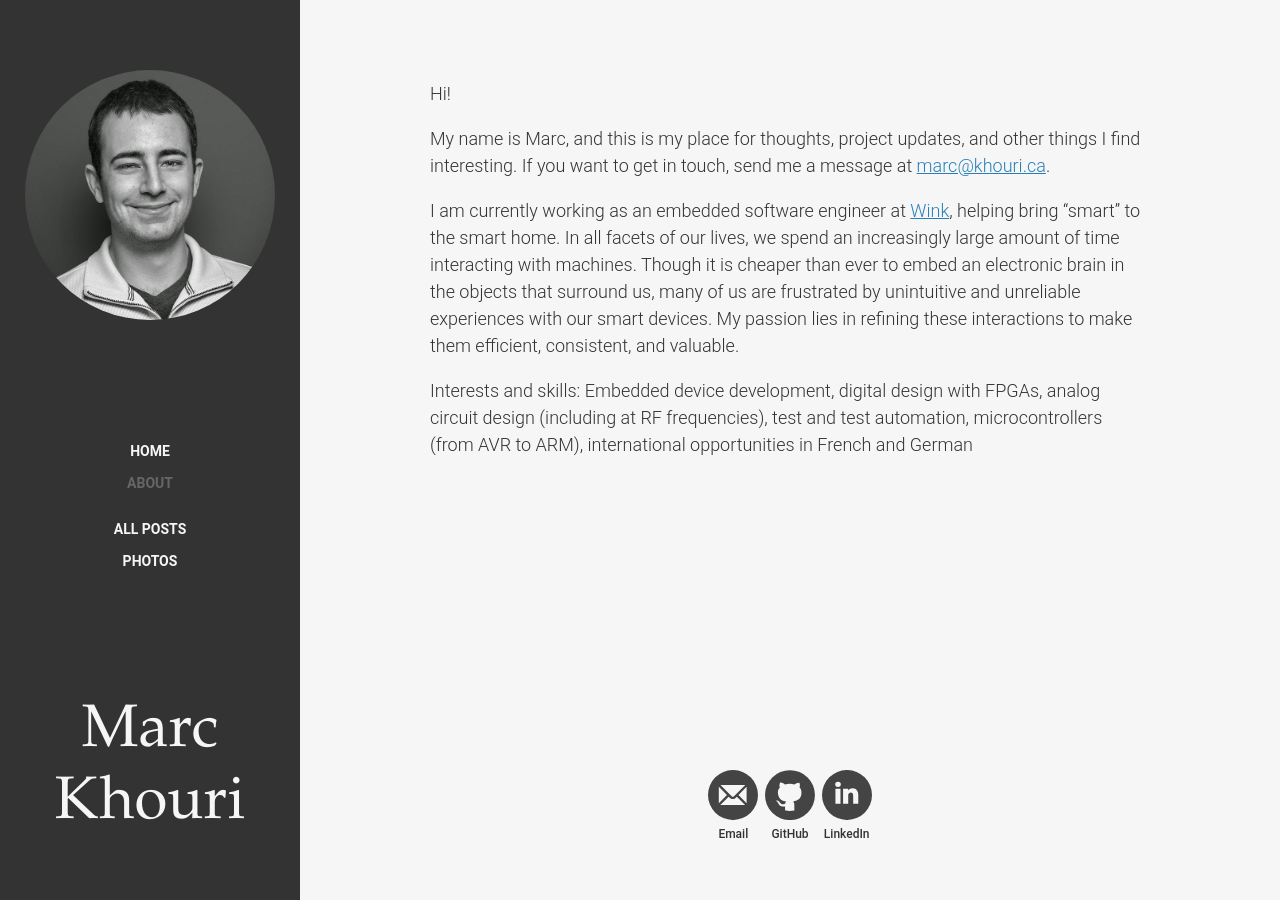
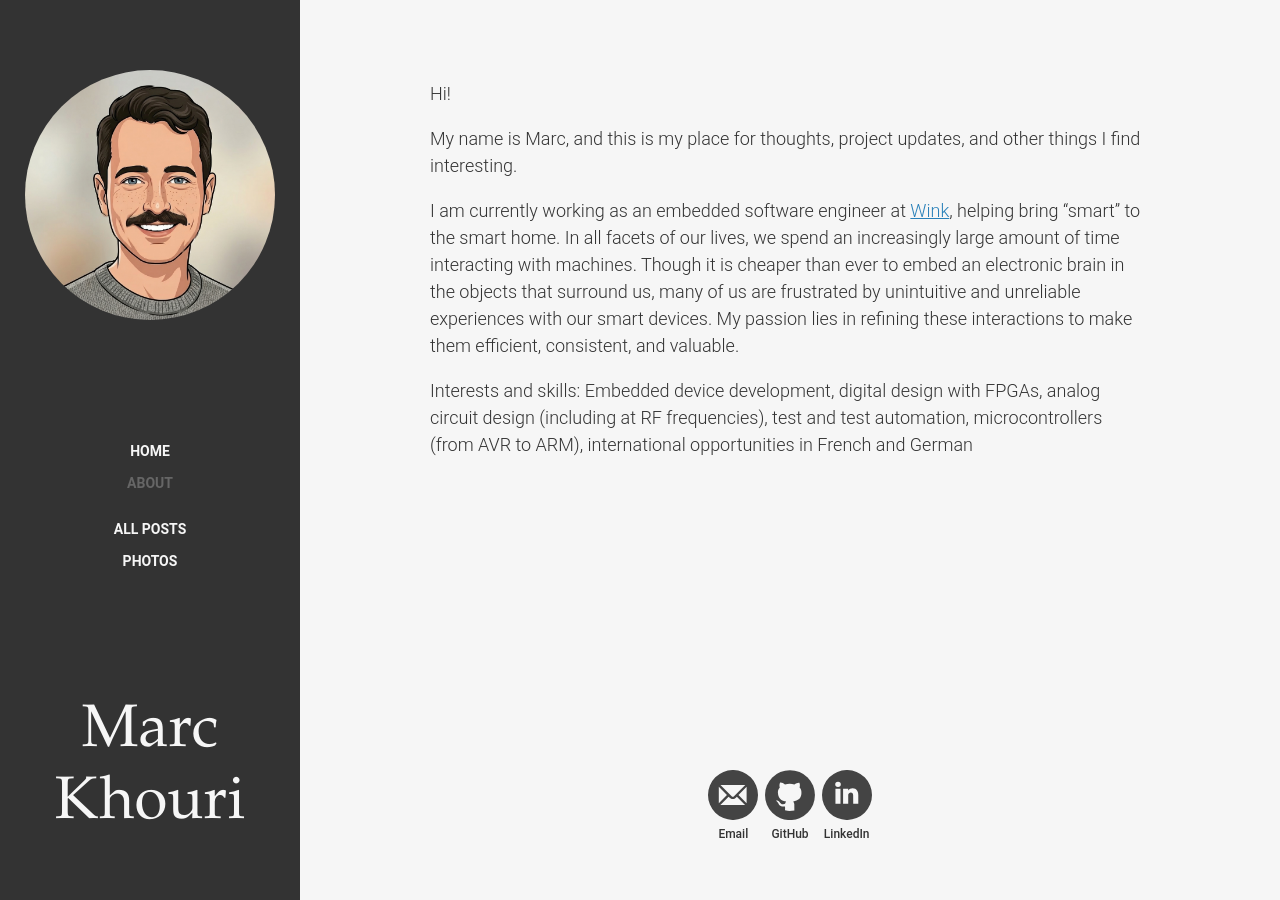
Before and after one commit to mnkhouri/mnkhouri.github.io, a Jekyll site: the page built from about.md, in a window 1280 px wide. Built offline with Jekyll 4.4.1, drawn with Linux system fonts in a browser that asks for light colours.

Commit message:
Sanitize a bit

```diff
--- a/_config.yml
+++ b/_config.yml
@@ -1,7 +1,7 @@
 # Site settings
 title: Marc Khouri
 contact:
-  email: marc@khouri.ca
+  email: blog@khouri.ca
   github: mnkhouri
   linkedin: marckhouri
 description: > # this means to ignore newlines until "baseurl:"
--- a/about.md
+++ b/about.md
@@ -8,7 +8,7 @@ sitemap:
 
 Hi!
 
-My name is Marc, and this is my place for thoughts, project updates, and other things I find interesting. If you want to get in touch, send me a message at <a href="mailto:{{ site.contact.email }}">{{ site.contact.email }}</a>.
+My name is Marc, and this is my place for thoughts, project updates, and other things I find interesting.
 
 I am currently working as an embedded software engineer at [Wink](http://www.wink.com), helping bring "smart" to the smart home. In all facets of our lives, we spend an increasingly large amount of time interacting with machines. Though it is cheaper than ever to embed an electronic brain in the objects that surround us, many of us are frustrated by unintuitive and unreliable experiences with our smart devices. My passion lies in refining these interactions to make them efficient, consistent, and valuable.
 
```
Also changed, not shown: _posts/2013-10-02-google-docs-mail-merge.md (+1 -1 lines), _posts/2013-12-24-internship-with-national-instruments.md (deleted, +0 -1 lines), assets/profile.jpg, 1 other file.
